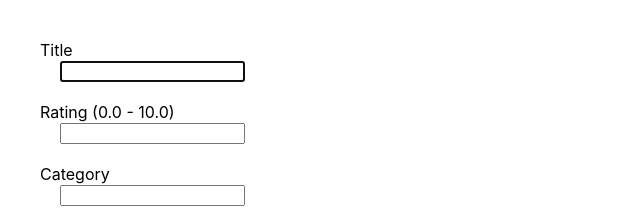
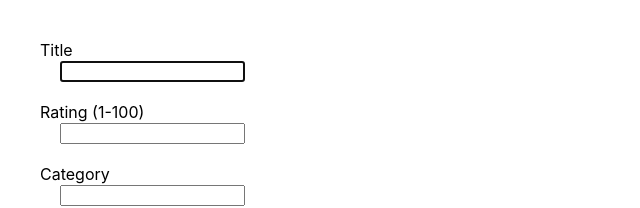
Before and after one commit to maximiliangustmann/capstone-project, a React (Create React App) app: page /create in a window 1280 px wide. Shown: the top 208 px of the page, without its empty margins (0-640 px from the left). Built offline with nearby package versions, Linux system fonts and the light colour scheme.

Commit message:
Add rating pattern

```diff
--- a/src/components/Form.js
+++ b/src/components/Form.js
@@ -21,11 +21,19 @@ export default function Form({ onSubmit }) {
       )}
 
       <label>
-        Rating (0.0 - 10.0)
-        <Input name="rating" ref={register({ required: true })} />
+        Rating (1-100)
+        <Input
+          name="rating"
+          ref={register({ required: true, pattern: /^[1-9][0-9]?$|^100$/ })}
+        />
       </label>
       {errors.rating && errors.rating.type === 'required' && (
         <StyledErrorMessage>Rating is required!</StyledErrorMessage>
+      )}
+      {errors.rating && errors.rating.type === 'pattern' && (
+        <StyledErrorMessage>
+          Please choose a number between 0 and 100
+        </StyledErrorMessage>
       )}
 
       <label>
```
